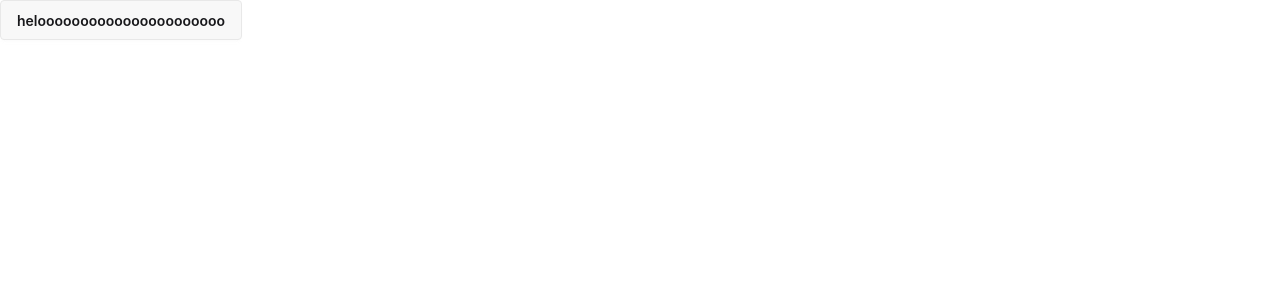
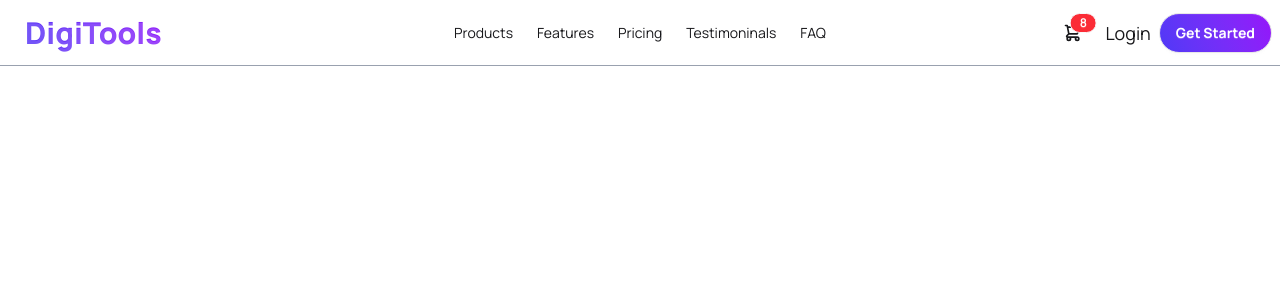
Before and after one commit to akashsarker99/A6-digitool-project, a React (Vite) app: page / in a window 1280 px wide. Shown: the top 300 px of the page. Built offline with nearby package versions, Linux system fonts and the light colour scheme.

Commit message:
Navbar created with the help of DaisyUI

```diff
--- a/index.html
+++ b/index.html
@@ -5,6 +5,9 @@
     <link rel="icon" type="image/svg+xml" href="/favicon.svg" />
     <meta name="viewport" content="width=device-width, initial-scale=1.0" />
     <title>digitools-project</title>
+    <style>
+@import url('https://fonts.googleapis.com/css2?family=Manrope:wght@200..800&display=swap');
+</style>
   </head>
   <body>
     <div id="root"></div>
--- a/package.json
+++ b/package.json
@@ -13,6 +13,7 @@
     "@tailwindcss/vite": "^4.2.2",
     "react": "^19.2.4",
     "react-dom": "^19.2.4",
+    "react-icons": "^5.6.0",
     "tailwindcss": "^4.2.2"
   },
   "devDependencies": {
--- a/src/App.jsx
+++ b/src/App.jsx
@@ -1,11 +1,12 @@
 
 import './App.css'
+import Navbar from './components/navbar/Navbar'
 
 function App() {
 
   return (
     <>
-      <h1 className='btn'>heloooooooooooooooooooooo</h1>
+      <Navbar></Navbar>
     </>
   )
 }
--- /dev/null
+++ b/src/components/navbar/Navbar.jsx
@@ -0,0 +1,65 @@
+import React from 'react';
+
+const Navbar = () => {
+    return (
+        <div>
+
+            <div className="navbar bg-base-100 w-full mx-auto border-b border-gray-400">
+  <div className="navbar-start">
+    <div className="dropdown">
+      <div tabIndex={0} role="button" className="btn btn-ghost lg:hidden">
+        <svg xmlns="http://www.w3.org/2000/svg" className="h-5 w-5" fill="none" viewBox="0 0 24 24" stroke="currentColor"> <path strokeLinecap="round" strokeLinejoin="round" strokeWidth="2" d="M4 6h16M4 12h8m-8 6h16" /> </svg>
+      </div>
+      <ul
+        tabIndex="-1"
+        className="menu menu-sm dropdown-content bg-base-100 rounded-box z-1 mt-3 w-52 p-2 shadow">
+         <li><a href="">Products</a></li>
+         <li><a href="">Features</a></li>
+         <li><a href="">Pricing</a></li>
+         <li><a href="">Testimoninals</a></li>
+         <li><a href="">FAQ</a></li>
+      </ul>
+    </div>
+    <a className="btn btn-ghost font-extrabold text-2xl md:text-3xl bg-linear-65 from-[#4F39F6] to-[#9514FA] bg-clip-text text-transparent">DigiTools</a>
+  </div>
+  <div className="navbar-center hidden lg:flex">
+    <ul className="menu menu-horizontal px-1">
+       <li><a href="">Products</a></li>
+         <li><a href="">Features</a></li>
+         <li><a href="">Pricing</a></li>
+         <li><a href="">Testimoninals</a></li>
+         <li><a href="">FAQ</a></li>
+    </ul>
+  </div>
+  <div className="navbar-end">
+   <div className="dropdown dropdown-end">
+      <div tabIndex={0} role="button" className="btn btn-ghost btn-circle">
+        <div className="indicator">
+          <svg xmlns="http://www.w3.org/2000/svg" className="h-5 w-5" fill="none" viewBox="0 0 24 24" stroke="currentColor"> <path strokeLinecap="round" strokeLinejoin="round" strokeWidth="2" d="M3 3h2l.4 2M7 13h10l4-8H5.4M7 13L5.4 5M7 13l-2.293 2.293c-.63.63-.184 1.707.707 1.707H17m0 0a2 2 0 100 4 2 2 0 000-4zm-8 2a2 2 0 11-4 0 2 2 0 014 0z" /> </svg>
+          <span className="badge badge-sm indicator-item text-white bg-red-500 rounded-full">8</span>
+        </div>
+      </div>
+      <div
+        tabIndex={0}
+        className="card card-compact dropdown-content bg-base-100 z-1 mt-3 w-52 shadow">
+        <div className="card-body">
+          <span className="text-lg font-bold">8 Items</span>
+          <span className="text-info">Subtotal: $999</span>
+          <div className="card-actions">
+            <button className="btn btn-primary btn-block">View cart</button>
+          </div>
+        </div>
+      </div>
+    </div>
+     <button className='ml-3 text-lg '>Login</button>
+           <button className= 'btn text-white font-bold bg-linear-65 from-[#4F39F6] to-[#9514FA] rounded-full ml-2'>Get Started</button>
+
+  </div>
+</div>
+
+
+        </div>
+    );
+};
+
+export default Navbar;
--- a/src/index.css
+++ b/src/index.css
@@ -1,2 +1,6 @@
 @import "tailwindcss";
 @plugin "daisyui";
+
+*{
+  font-family: "Manrope", sans-serif;
+}
```
Also changed, not shown: 1 other file (tests, documents, lock files or other folders).
